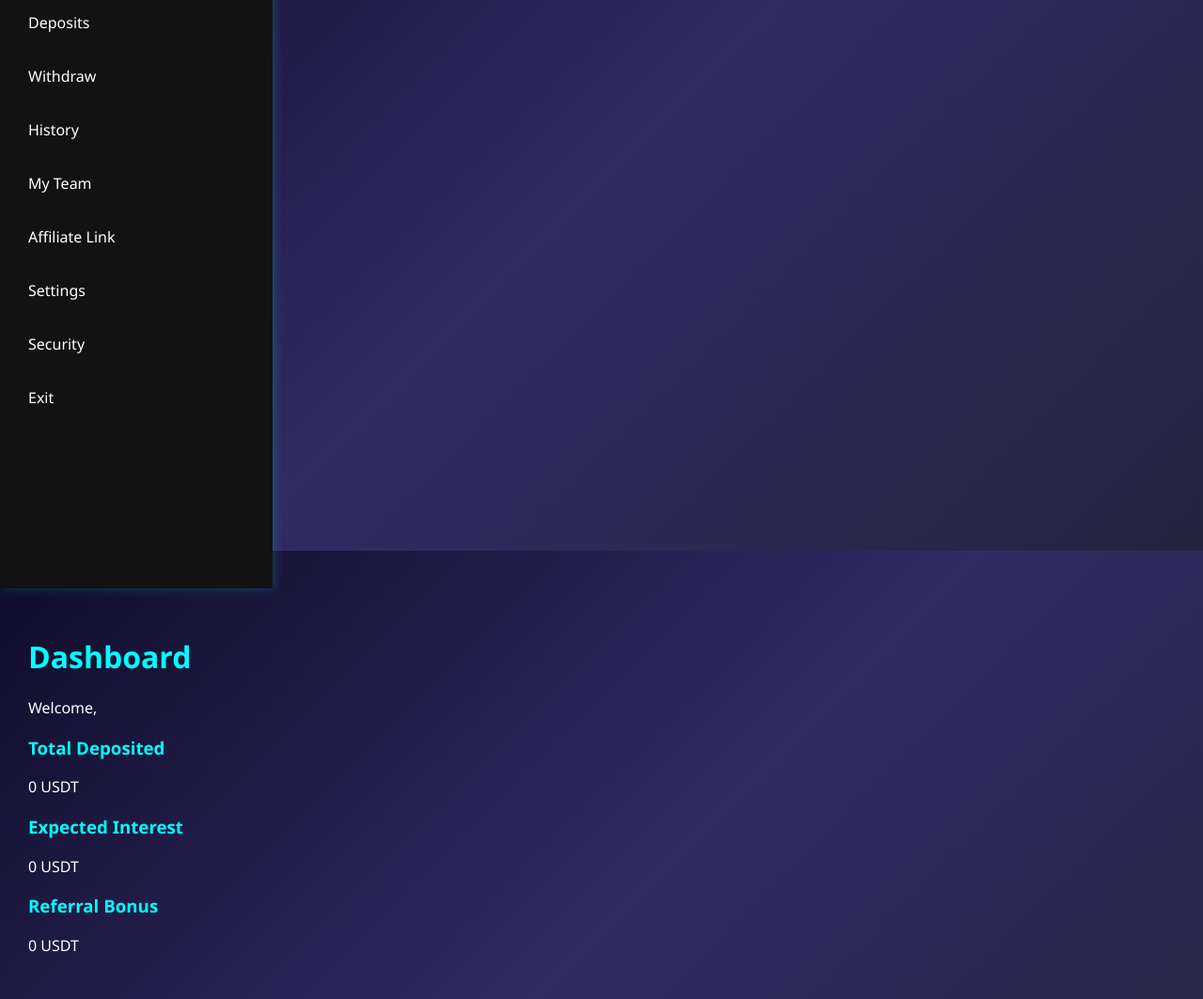
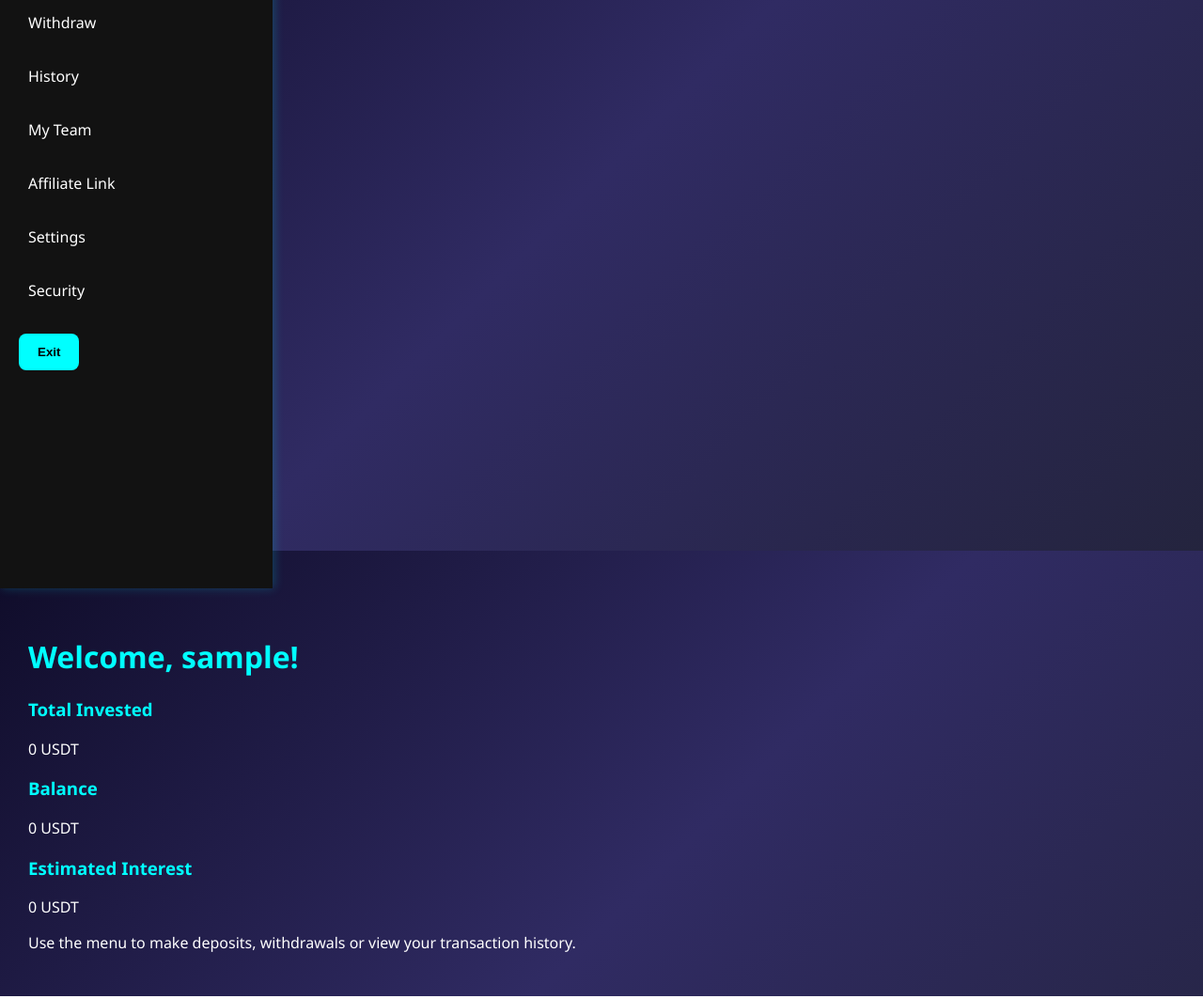
Before and after one commit to pacalica/CryptoVault-BNBTestnet, a plain HTML site: page docs/dashboard.html in a window 1280 px wide. Shown: the part 214-1277 px from the top of the page at 94% size. Drawn offline with Linux system fonts and the light colour scheme; sample sign-in values are in the browser's storage.

Commit message:
Update dashboard.html

```diff
--- a/docs/dashboard.html
+++ b/docs/dashboard.html
@@ -3,53 +3,48 @@
 <head>
   <meta charset="UTF-8" />
   <meta name="viewport" content="width=device-width, initial-scale=1.0"/>
-  <title>CryptoVault - Dashboard</title>
+  <title>CryptoVault Dashboard</title>
   <link rel="stylesheet" href="style.css" />
 </head>
 <body class="dashboard-body">
-
   <div class="sidebar">
     <h2>CryptoVault</h2>
     <ul>
       <li><a href="dashboard.html" class="active">Dashboard</a></li>
       <li><a href="deposit.html">Open Deposit</a></li>
-      <li><a href="deposits.html">Deposits</a></li>
       <li><a href="withdraw.html">Withdraw</a></li>
       <li><a href="history.html">History</a></li>
-      <li><a href="team.html">My Team</a></li>
-      <li><a href="referral.html">Affiliate Link</a></li>
-      <li><a href="settings.html">Settings</a></li>
-      <li><a href="security.html">Security</a></li>
-      <li><a href="index.html" onclick="logout()">Exit</a></li>
+      <li><a href="#">My Team</a></li>
+      <li><a href="#">Affiliate Link</a></li>
+      <li><a href="#">Settings</a></li>
+      <li><a href="#">Security</a></li>
+      <li><button id="logout-btn" class="logout-btn">Exit</button></li>
     </ul>
   </div>
 
   <div class="main-content">
-    <h1>Dashboard</h1>
-    <p>Welcome, <strong><span id="userName"></span></strong></p>
+    <h1>Welcome, <span id="user-name">User</span>!</h1>
 
-    <div class="stats-container">
-      <div class="stat-card">
-        <h3>Total Deposited</h3>
-        <p><span id="totalDeposited">0 USDT</span></p>
+    <div class="stats-grid">
+      <div class="card">
+        <h3>Total Invested</h3>
+        <p id="total-invested">0 USDT</p>
       </div>
-      <div class="stat-card">
-        <h3>Expected Interest</h3>
-        <p><span id="expectedInterest">0 USDT</span></p>
+      <div class="card">
+        <h3>Balance</h3>
+        <p id="balance">0 USDT</p>
       </div>
-      <div class="stat-card">
-        <h3>Referral Bonus</h3>
-        <p><span id="referralBonus">0 USDT</span></p>
+      <div class="card">
+        <h3>Estimated Interest</h3>
+        <p id="estimated-interest">0 USDT</p>
       </div>
+    </div>
+
+    <div class="info-box">
+      <p>Use the menu to make deposits, withdrawals or view your transaction history.</p>
     </div>
   </div>
 
   <script src="dashboard.js"></script>
-  <script>
-    function logout() {
-      localStorage.removeItem('user');
-      window.location.href = 'index.html';
-    }
-  </script>
 </body>
 </html>
```
